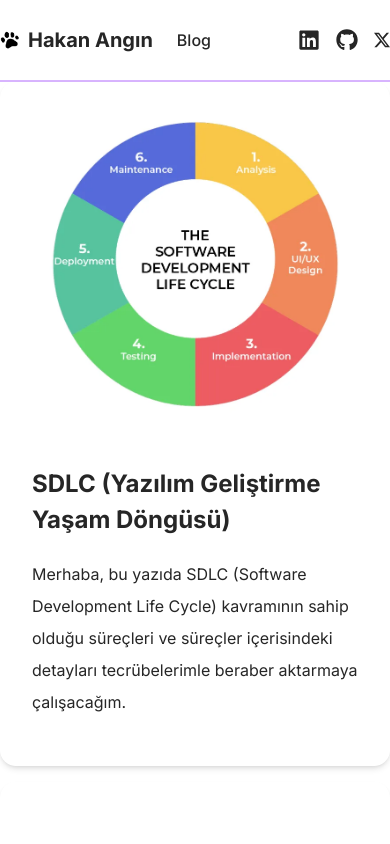
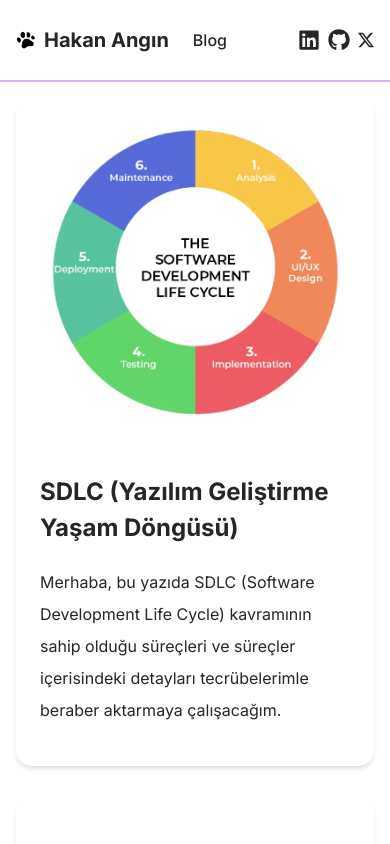
Before and after one commit to khnbzkrt/hakanangin-mdx, a Next.js app: page / in a window 390 px wide. Shown: the top 844 px of the page. Built offline with nearby package versions, Linux system fonts and the light colour scheme.

Commit message:
refactor

```diff
--- a/src/app/page.tsx
+++ b/src/app/page.tsx
@@ -21,7 +21,7 @@ const blogData = [
 
 export default function Home() {
     return (
-        <article className="grid grid-cols-1 gap-4">
+        <article className="grid grid-cols-1 gap-8">
             {blogData.map((blog) => (
                 <BlogCard key={blog.title} link={blog.link} src={blog.src} title={blog.title} content={blog.content} />
             ))}
--- a/src/components/SocialLinks.tsx
+++ b/src/components/SocialLinks.tsx
@@ -4,7 +4,7 @@ import { FaGithub, FaLinkedin } from "react-icons/fa";
 
 const SocialLinks = () => {
     return (
-        <div className="flex items-center gap-4">
+        <div className="flex items-center gap-2 md:gap-4">
             <Link href={"https://www.linkedin.com/in/hakan-angin/"} target="_blank">
                 <FaLinkedin size={22} />
             </Link>
--- a/src/components/app-layout.tsx
+++ b/src/components/app-layout.tsx
@@ -11,7 +11,7 @@ const AppLayout: FC<AppLayoutProps> = ({ children }) => {
     return (
         <div className="container max-w-4xl mx-auto min-h-screen flex flex-col">
             <Header />
-            <main className="flex-grow">{children}</main>
+            <main className="flex-grow p-4 md:px-0">{children}</main>
             <Footer />
         </div>
     );
--- a/src/components/card/blog-card.tsx
+++ b/src/components/card/blog-card.tsx
@@ -12,7 +12,7 @@ type BlogCardProps = {
 const BlogCard: FC<BlogCardProps> = ({ src, title, content, link }) => {
     return (
         <Link href={link}>
-            <div className="grid grid-rows-[1fr] md:grid-cols-[200px,1fr] min-h-[200px] shadow-md rounded-2xl p-8 gap-8">
+            <div className="grid grid-rows-[1fr] md:grid-cols-[200px,1fr] min-h-[200px] shadow-md rounded-2xl p-6 gap-8">
                 <div className="relative min-h-[300px] md:min-h-0">
                     <Image src={src} fill loading="lazy" alt={title} className="object-center object-contain" />
                 </div>
--- a/src/components/navbar/Navbar.tsx
+++ b/src/components/navbar/Navbar.tsx
@@ -5,7 +5,7 @@ import patiIcon from "/public/icons/pati.webp";
 
 const Navbar = () => {
     return (
-        <nav className="flex items-center justify-between gap-4 md:gap-6 w-full">
+        <nav className="flex items-center justify-between gap-4 md:gap-6 w-full px-4 md:px-0">
             <div className="flex items-center gap-6">
                 <Link href={"/"} className="font-bold text-xl flex items-center gap-2">
                     <Image src={patiIcon} width={20} height={20} alt="pati" />
```
